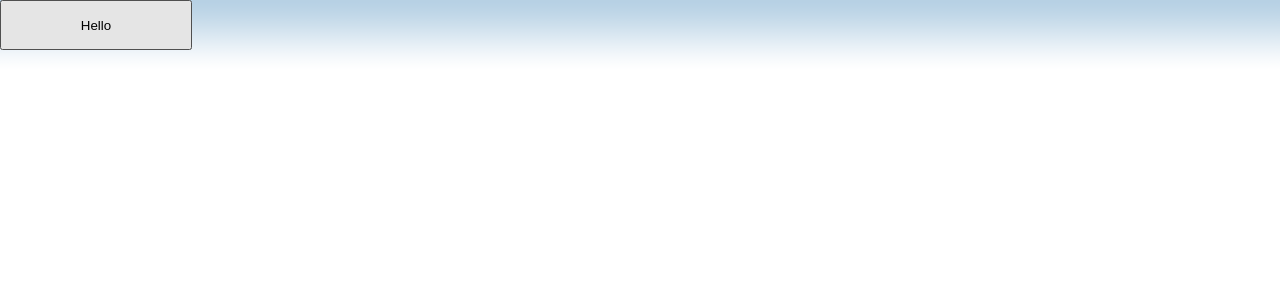
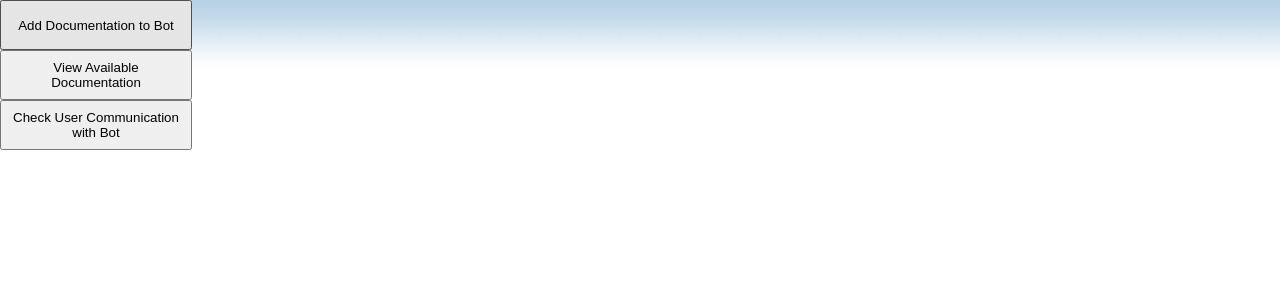
Before and after one commit to nickhinchliffe/ITSupportUI, a React (Create React App) app: page / in a window 1280 px wide. Shown: the top 300 px of the page. Built offline with nearby package versions, Linux system fonts and the light colour scheme.

Commit message:
added 3 buttons

```diff
--- a/src/App.js
+++ b/src/App.js
@@ -2,25 +2,33 @@ import logo from './logo.svg';
 import './App.css';
 
 
-const ViewOne = ({onClick}) => (
+const AddDoc = ({onClick}) => (
   <div>
-    View 1 <br />
-    <button onClick={() => onClick("view2")}>Go to view 2</button>
+    <button onClick={() => onClick("addDoc")}>Add Documentation to Bot</button>
   </div>
 );
 
-const ViewTwo = ({onClick}) => (
+const ViewDoc = ({onClick}) => (
   <div>
-    View 2 <br />
-    <button onClick={() => onClick("view1")}>Go to view 1</button>
+    <button onClick={() => onClick("viewDoc")}>View Available Documentation</button>
+  </div>
+);
+
+const UserCom = ({onClick}) => (
+  <div>
+    <button onClick={() => onClick("userCom")}>Check User Communication with Bot</button>
   </div>
 );
 
 
 function App() {
   return (
-    <div className="App">
-      <button>Hello</button>
+    <div className="box">
+      <div className="buttonContainer">
+        <AddDoc></AddDoc>
+        <ViewDoc></ViewDoc>
+        <UserCom></UserCom>
+      </div>
     </div>
   );
 }
```
Also changed, not shown: src/App.css (line endings or trailing spaces).
